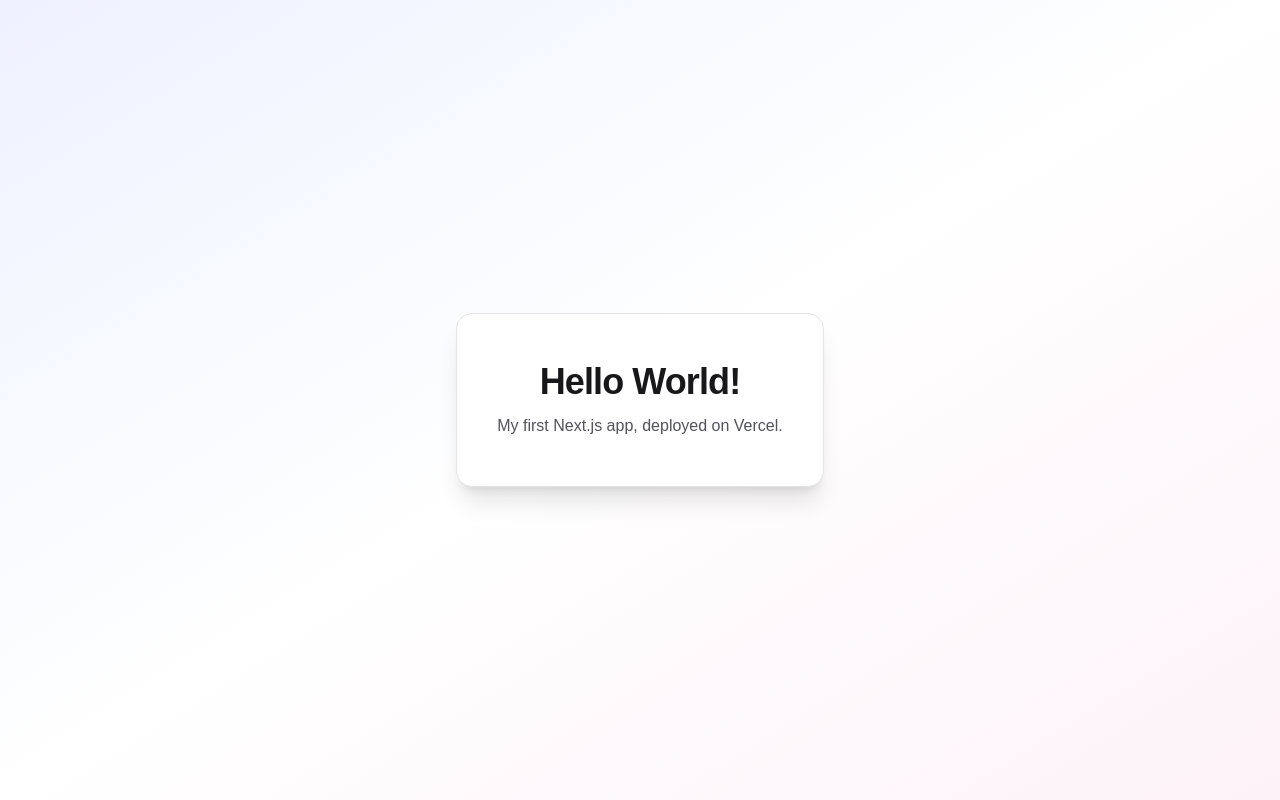
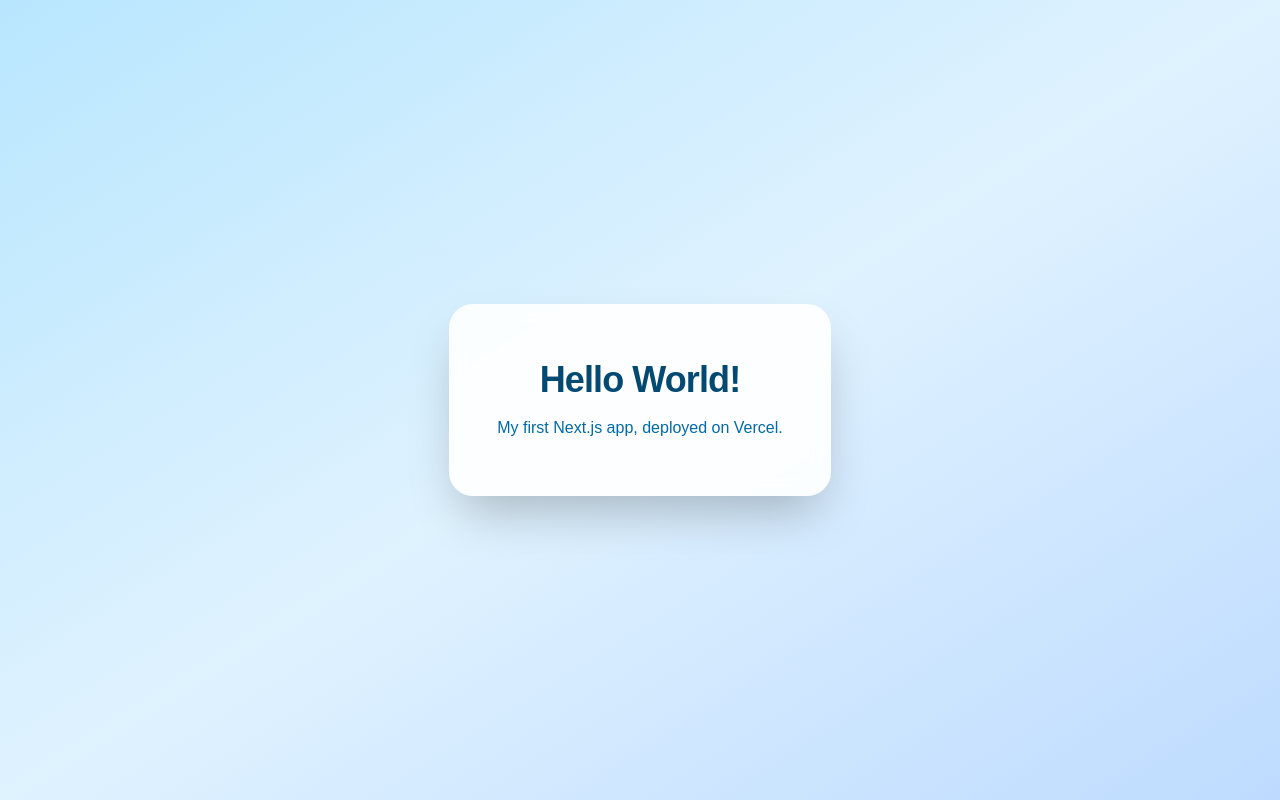
Before and after one commit to deannawood23/hello-next-vercel-admin, a Next.js app: page / in a window 1280 px wide. Built offline with nearby package versions, Linux system fonts and the light colour scheme.

Commit message:
make blue

```diff
--- a/app/page.tsx
+++ b/app/page.tsx
@@ -1,11 +1,11 @@
 export default function Home() {
     return (
-        <main className="flex min-h-screen items-center justify-center bg-gradient-to-br from-indigo-50 via-white to-pink-50">
-            <div className="rounded-2xl border border-zinc-200 bg-white px-10 py-12 shadow-xl">
-                <h1 className="mb-3 text-center text-4xl font-bold tracking-tight text-zinc-900">
+        <main className="flex min-h-screen items-center justify-center bg-gradient-to-br from-sky-200 via-sky-100 to-blue-200">
+            <div className="rounded-3xl bg-white/90 px-12 py-14 shadow-2xl backdrop-blur">
+                <h1 className="mb-4 text-center text-4xl font-extrabold tracking-tight text-sky-900">
                     Hello World!
                 </h1>
-                <p className="text-center text-zinc-600">
+                <p className="text-center text-sky-700">
                     My first Next.js app, deployed on Vercel.
                 </p>
             </div>
```
